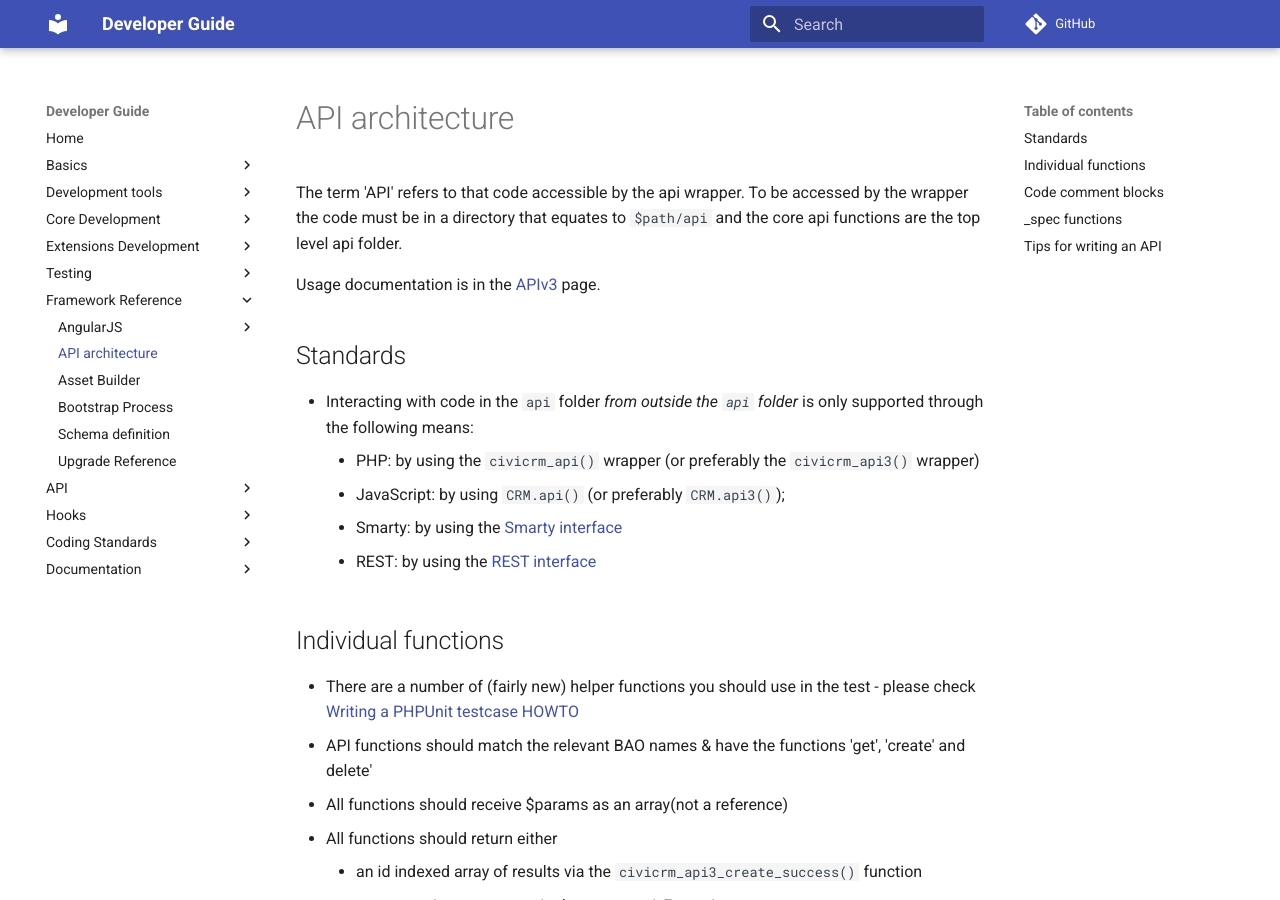
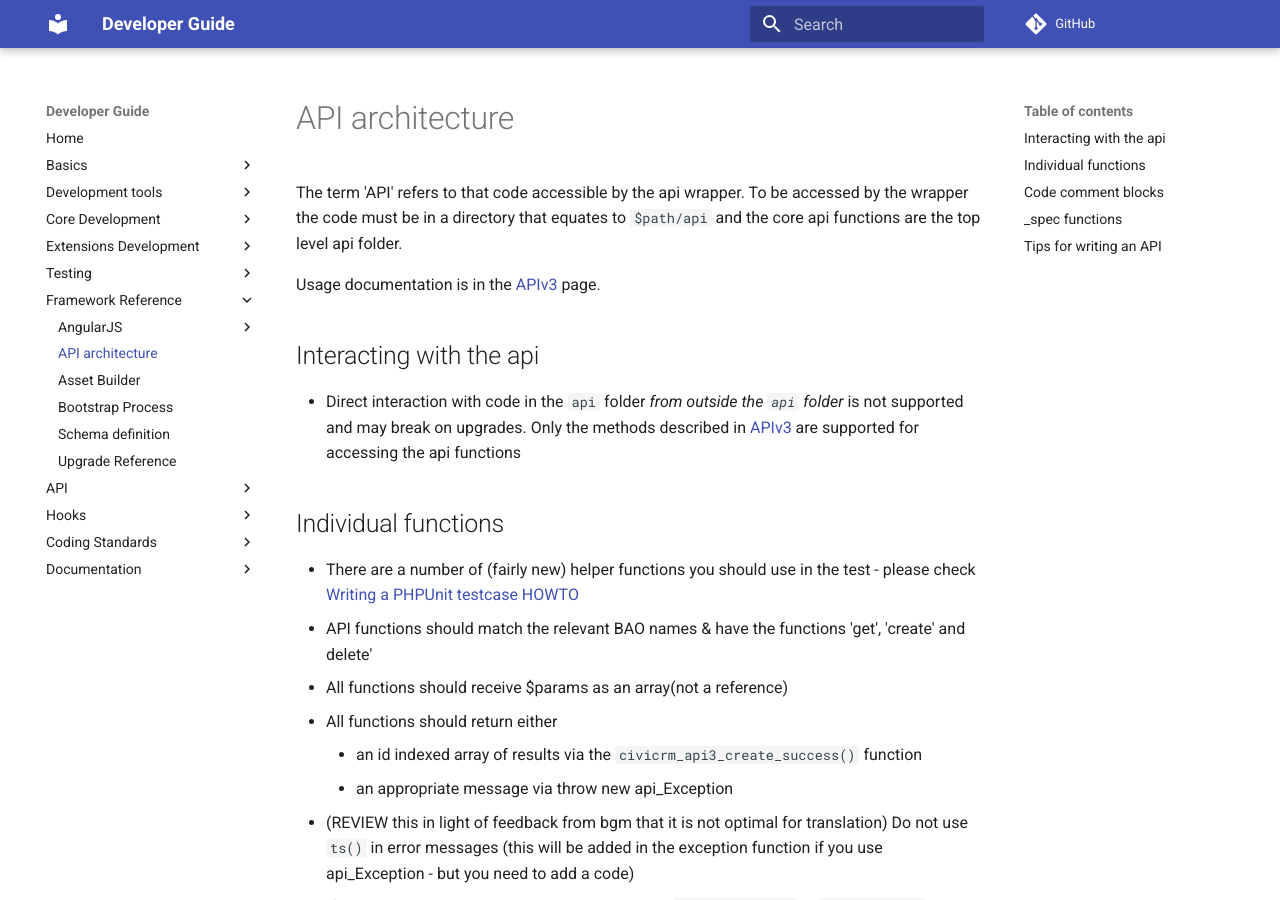
Before and after one commit to civicrm/civicrm-dev-docs, an MkDocs documentation site: the page built from docs/framework/api-architecture.md, in a window 1280 px wide and 900 px high. Built offline with MkDocs 1.6.1 and Material for MkDocs 9.7.7, drawn with Linux system fonts in a browser that asks for light colours; comment, search, counter and statistics services are not loaded; old or Windows-style settings are respelled for this version of MkDocs.

Commit message:
Remove restating of how to access api
The lines I took out are not all inclusive (ie. drush & wp-cli are excluded) - try to repoint to right place rather than re-state

```diff
--- a/docs/framework/api-architecture.md
+++ b/docs/framework/api-architecture.md
@@ -6,13 +6,11 @@ the top level api folder.
 
 Usage documentation is in the [APIv3](/api/index.md) page.
 
-## Standards {:#standards}
+## Interacting with the api {:#standards}
 
--   Interacting with code in the `api` folder *from outside the `api` folder* is only supported through the following means:
-    * PHP: by using the `civicrm_api()` wrapper (or preferably the `civicrm_api3()` wrapper)
-    * JavaScript: by using `CRM.api()` (or preferably `CRM.api3()`);
-    * Smarty: by using the [Smarty interface](https://wiki.civicrm.org/confluence/display/CRMDOC/Smarty+API+interface)
-    * REST: by using the [REST interface](https://wiki.civicrm.org/confluence/display/CRMDOC/REST+interface)
+-   Direct interaction with code in the `api` folder *from outside the `api` folder* is
+not supported and may break on upgrades. Only the methods described in [APIv3](/api/index.md)
+are supported for accessing the api functions
 
 ## Individual functions
 
```
